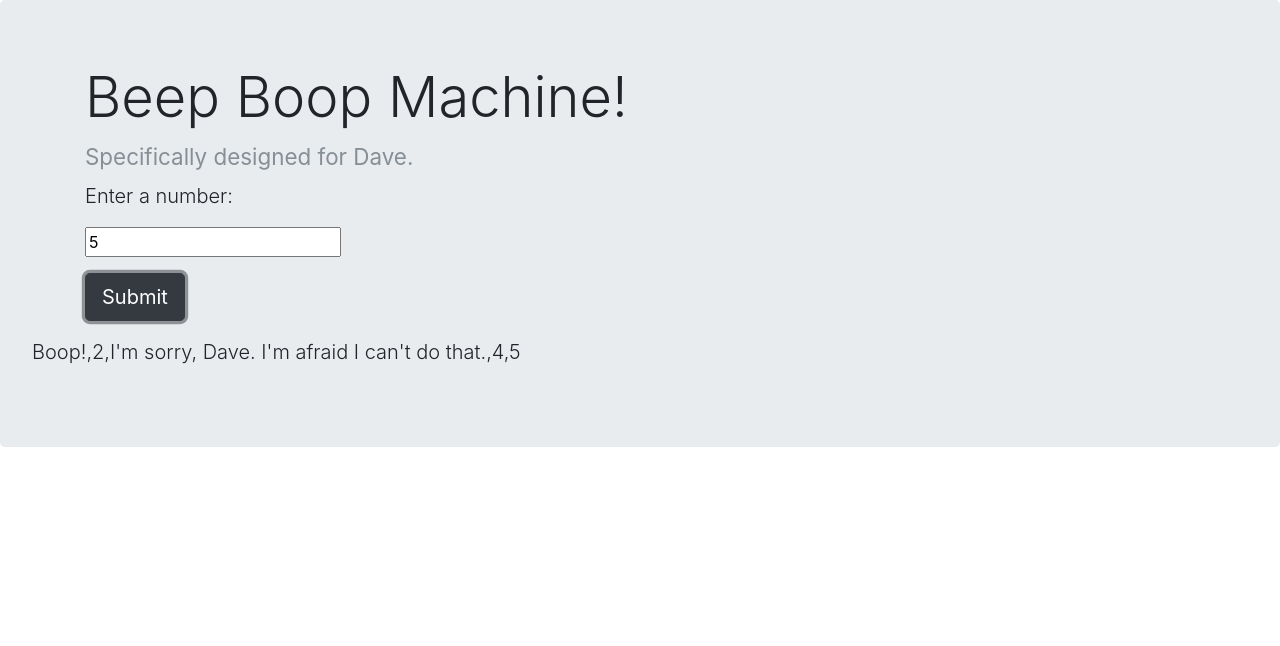
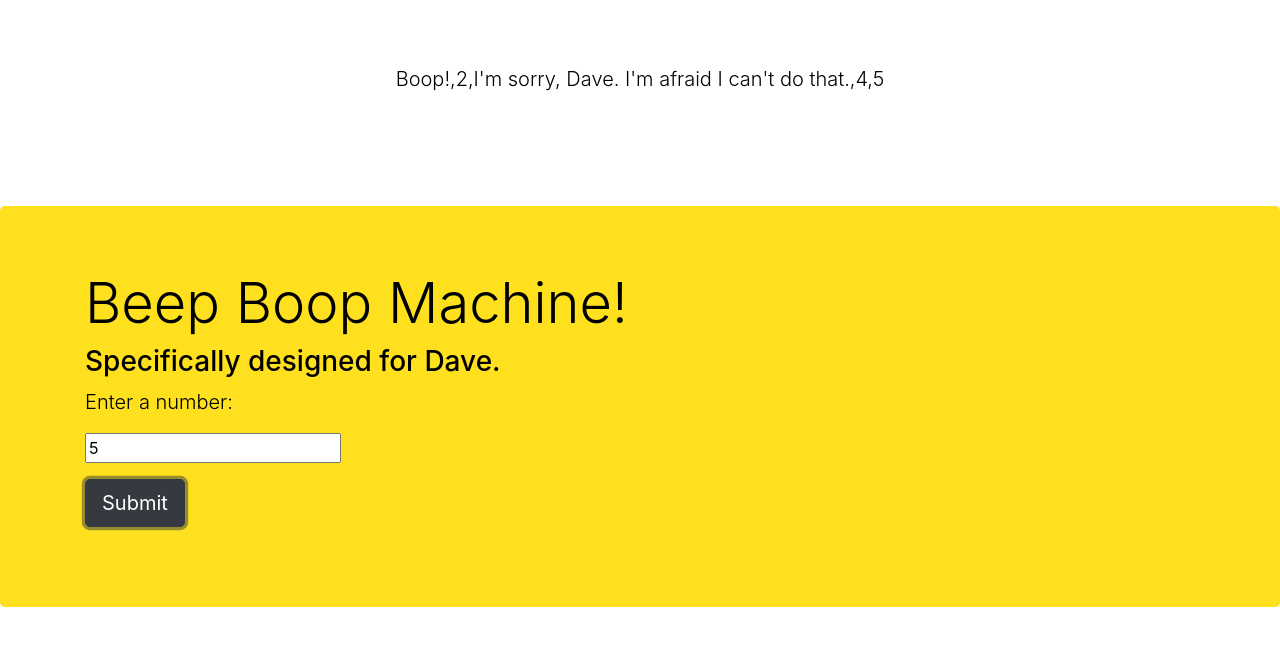
Before and after one commit to amychurchwell/beep-boop-v2, a plain HTML site: page index.html in a window 1280 px wide. Both pictures are taken after typing "5" into the empty fields and a click on the button "Submit". Drawn offline with Linux system fonts and the light colour scheme.

Commit message:
create img folder add css styles

```diff
--- a/css/styles.css
+++ b/css/styles.css
@@ -1,4 +1,17 @@
-div .jumbotron{
-  text-align: center;
+.block1 {
+  color: black;
+  background-color: #fee01e;
 
 }
+
+.block2 {
+  display: none;
+  color: black;
+  background-color: #fff;
+
+}
+
+
+div .results{
+  text-align: center;
+}
--- a/index.html
+++ b/index.html
@@ -8,10 +8,17 @@
     <title>Beep Boop!</title>
   </head>
   <body>
-    <div class= "jumbotron">
+    <div class="jumbotron block2">
+      <div class="container">
+        <div class="results">
+          <p class="lead" id ="results"></p>
+        </div>
+      </div>
+    </div>
+    <div class= "jumbotron block1">
       <div class= "container">
         <h1 class="display-4">Beep Boop Machine!</h1>
-        <h3><small class="text-muted">Specifically designed for Dave.</small></h3>
+        <h3>Specifically designed for Dave.</h3>
         <form id="form">
           <div class="form-group">
             <p class="lead">Enter a number:</p>
@@ -21,9 +28,6 @@
         </form>
         </p>
       </div>
-      <div>
-        <p class="lead" id ="results"></p>
-      </div>
     </div>
   </body>
 </html>
--- a/js/scripts.js
+++ b/js/scripts.js
@@ -37,7 +37,7 @@ $(document).ready(function(){
   $('#form').submit(function(event){
     event.preventDefault();
     var input = parseInt($('#input').val());
-
+    $('.block2').show();
     $('#results').text(test(input));
   });
 });
```
Also changed, not shown: README.md, img/paper.png (added).
